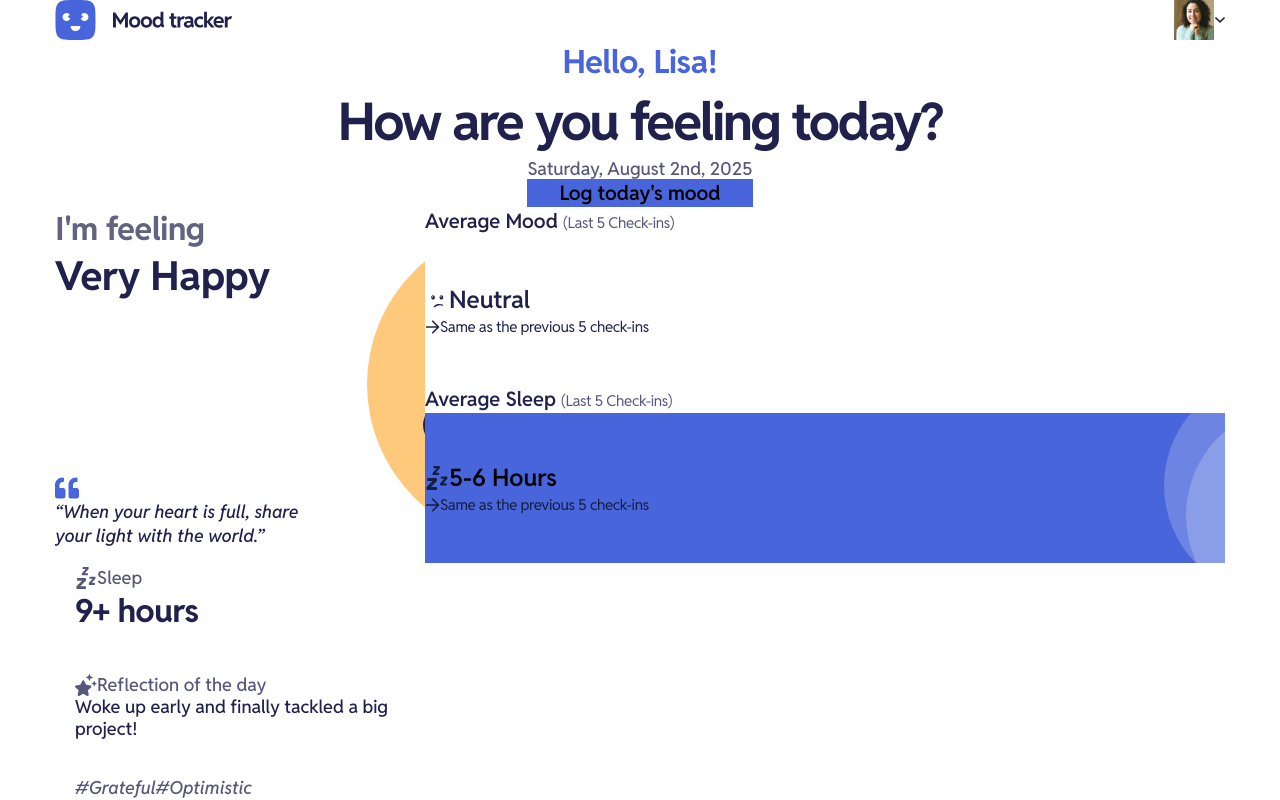
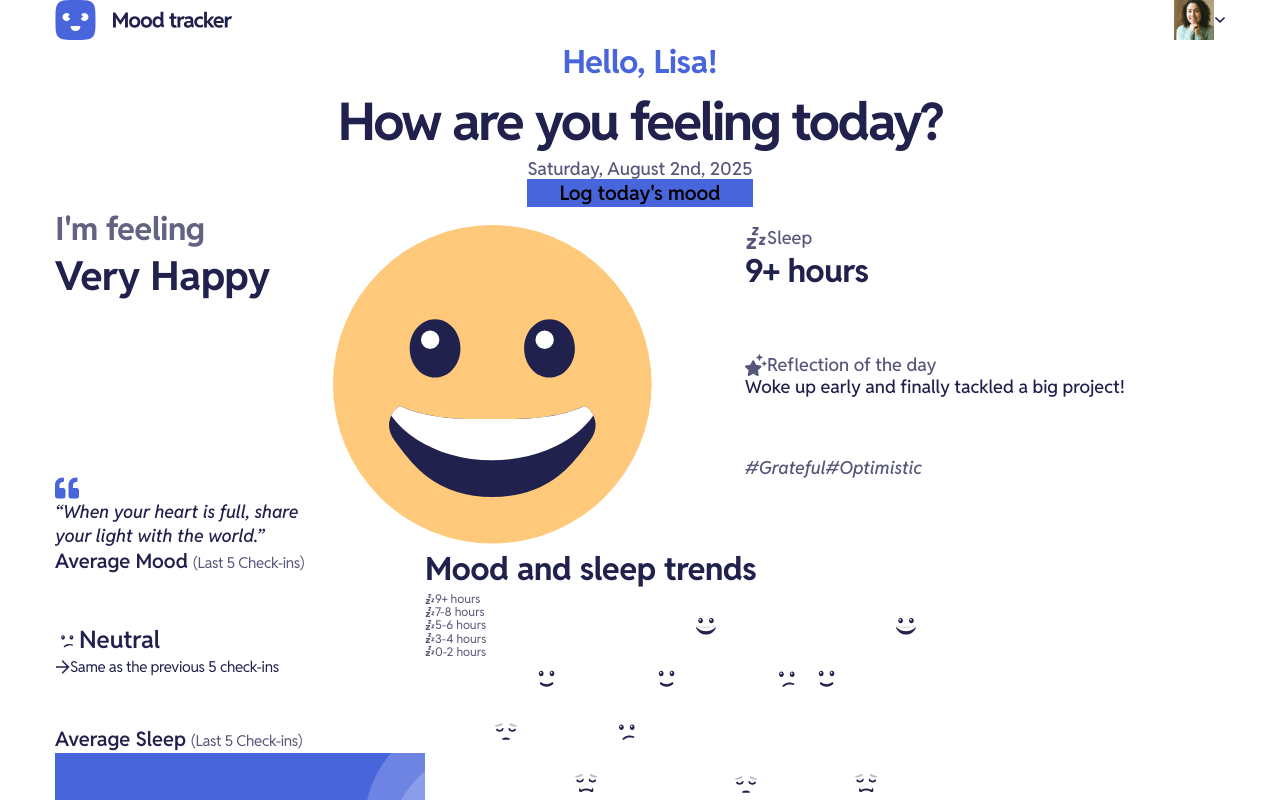
Before and after one commit to webdevunoz/mood-tracking-app, a React (Vite) app: page /home in a window 1280 px wide. Shown: the top 800 px of the page. Built offline with nearby package versions, Linux system fonts and the light colour scheme.

Commit message:
feat: finish the responsiveness of the section-mood-logged using a grid layout, relocate it to HomePage header where it belongs

```diff
--- a/src/components/Home/HomeCard/HomeCard.css
+++ b/src/components/Home/HomeCard/HomeCard.css
@@ -51,4 +51,9 @@
   .card--trends {
     padding: var(--spacing-400) var(--spacing-400);
   }
+
+  .card--reflection,
+  .card--sleep {
+    grid-column: 2;
+  }
 }
--- a/src/components/Home/LoggedFeeling/LoggedFeeling.css
+++ b/src/components/Home/LoggedFeeling/LoggedFeeling.css
@@ -63,3 +63,9 @@
     text-align: left;
   }
 }
+
+@media (min-width: 1024px) {
+  .log-feeling-icon {
+    left: 277.67px;
+  }
+}
--- a/src/pages/HomePage/HomePage.css
+++ b/src/pages/HomePage/HomePage.css
@@ -2,7 +2,7 @@
   width: 100%;
   display: flex;
   flex-direction: column;
-  gap: var(--spacing-800);
+  gap: var(--spacing-400);
 }
 
 #home-header {
@@ -19,6 +19,17 @@
   align-items: center;
   gap: var(--spacing-200);
   text-align: center;
+}
+
+#section-mood-logged {
+  display: grid;
+  gap: var(--spacing-250);
+}
+
+#sleep-reflection-container {
+  display: flex;
+  flex-direction: column;
+  gap: inherit;
 }
 
 #home-main {
@@ -41,4 +52,10 @@
   #home-main {
     grid-template-columns: 370px 1fr;
   }
+
+  #section-mood-logged {
+    grid-template-columns: 670px 1fr;
+    column-gap: var(--spacing-400);
+    row-gap: var(--spacing-250);
+  }
 }
--- a/src/pages/HomePage/HomePage.tsx
+++ b/src/pages/HomePage/HomePage.tsx
@@ -97,19 +97,21 @@ const HomePage = () => {
           >
             Log today's mood
           </PrimaryButton>
-        </header>
-        <main id="home-main">
-          <section>
+          <section id="section-mood-logged">
             <HomeCard variant="feeling">
               <LoggedFeeling />
             </HomeCard>
+            <div id="sleep-reflection-container">
               <HomeCard variant="sleep">
                 <LoggedSleep />
               </HomeCard>
               <HomeCard variant="reflection">
                 <LoggedReflection />
               </HomeCard>
+            </div>
           </section>
+        </header>
+        <main id="home-main">
           <section>
             <HomeCard variant="averages">
               <AverageContent variant="mood" dataLogs={dataLogs} />
```
Lines whose indentation alone changed are shown as unchanged.
